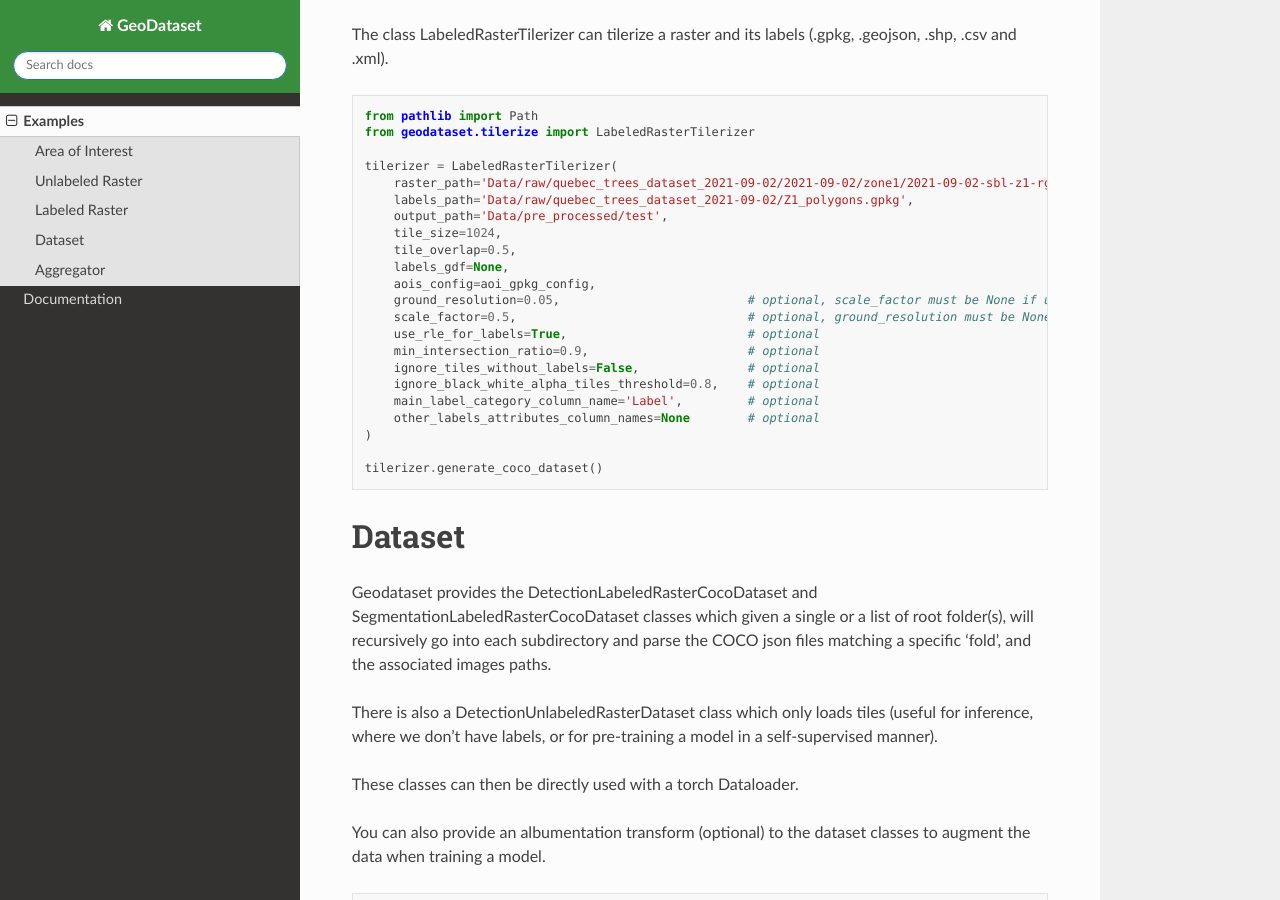
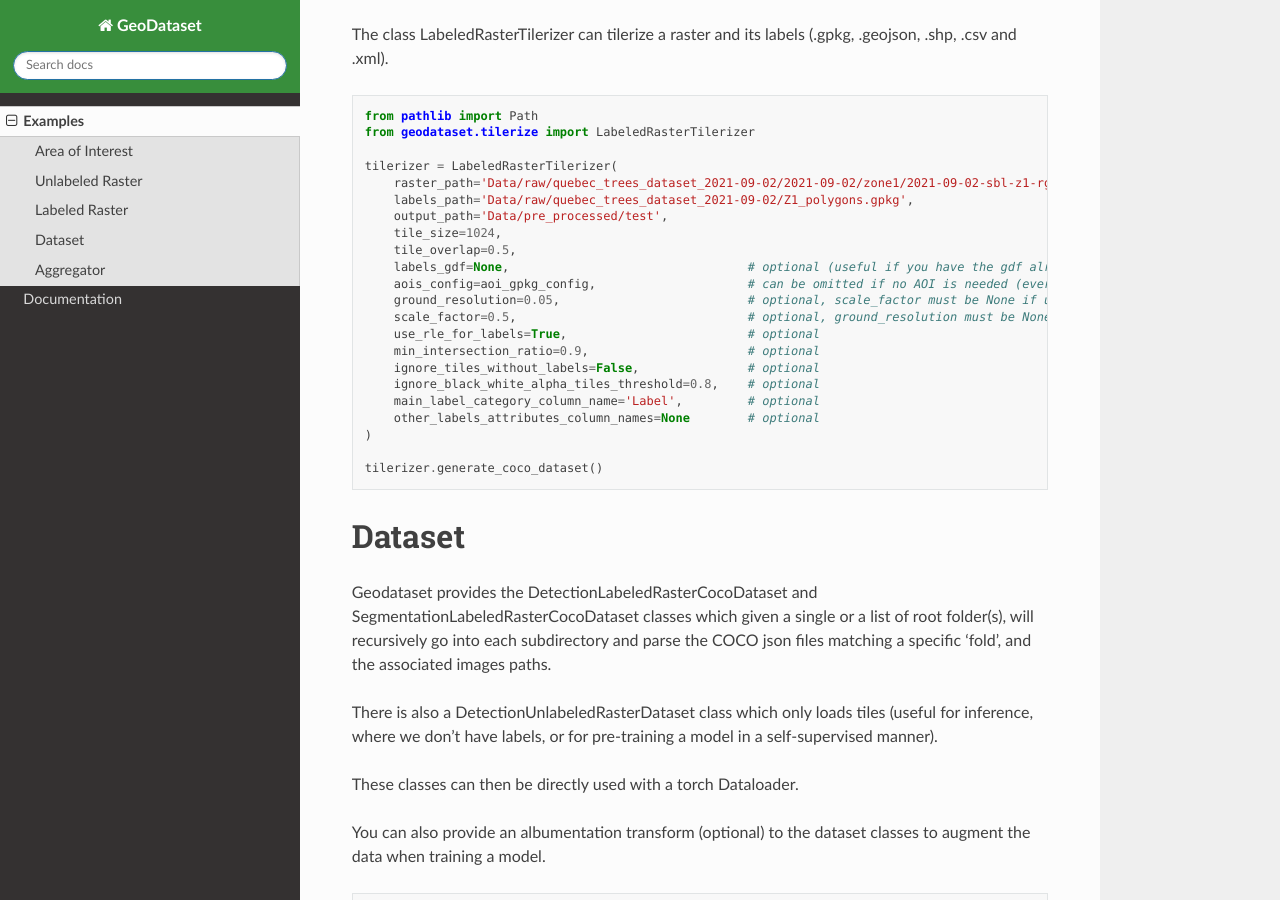
Before and after one commit to hugobaudchon/geodataset, a Sphinx documentation site: the page built from docs/source/examples.rst, in a window 1280 px wide and 900 px high, scrolled down 1848 px. Built offline with Sphinx 7.4.7 and the Read the Docs theme 3.1.0, drawn with Linux system fonts in a browser that asks for light colours.

Commit message:
updated documentation

```diff
--- a/docs/source/examples.rst
+++ b/docs/source/examples.rst
@@ -103,8 +103,8 @@ The class LabeledRasterTilerizer can tilerize a raster and its labels (.gpkg, .g
         output_path='Data/pre_processed/test',
         tile_size=1024,
         tile_overlap=0.5,
-        labels_gdf=None,
-        aois_config=aoi_gpkg_config,
+        labels_gdf=None,                                 # optional (useful if you have the gdf already loaded in memory)
+        aois_config=aoi_gpkg_config,                     # can be omitted if no AOI is needed (everything will be in an 'all' dataset)
         ground_resolution=0.05,                          # optional, scale_factor must be None if used.
         scale_factor=0.5,                                # optional, ground_resolution must be None if used.
         use_rle_for_labels=True,                         # optional
```
